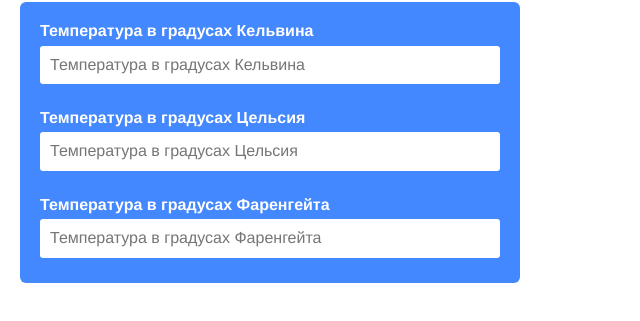
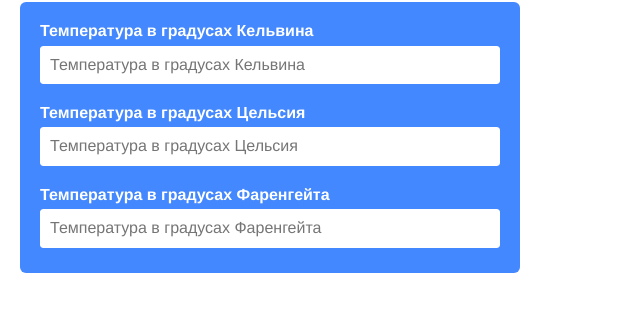
Before and after one commit to m-ilnitsky/AISClientWeb2019, a plain HTML site: page Task07_Converter/converter.html in a window 1280 px wide. Shown: the part 61-382 px from the top of the page, without its empty margins (0-640 px from the left). Drawn offline with Linux system fonts and the light colour scheme.

Commit message:
Task07_Converter: исправление пляски размеров input-ов

```diff
--- a/Task07_Converter/converter.css
+++ b/Task07_Converter/converter.css
@@ -38,10 +38,11 @@ body {
 }
 
 .form-wrapper input {
+    display: block;
     font-size: 1em;
     border: 0;
     border-radius: 3px;
-    outline: none;
+    outline: #48f solid 2px;
     margin: 5px 0 20px 0;
     padding: 10px;
     width: 100%;
@@ -75,7 +76,7 @@ body {
     color: red;
     font-weight: bold;
     position: absolute;
-    top: 15px;
+    top: 10px;
     right: -325px;
     width: 300px;
     display: none;
```
